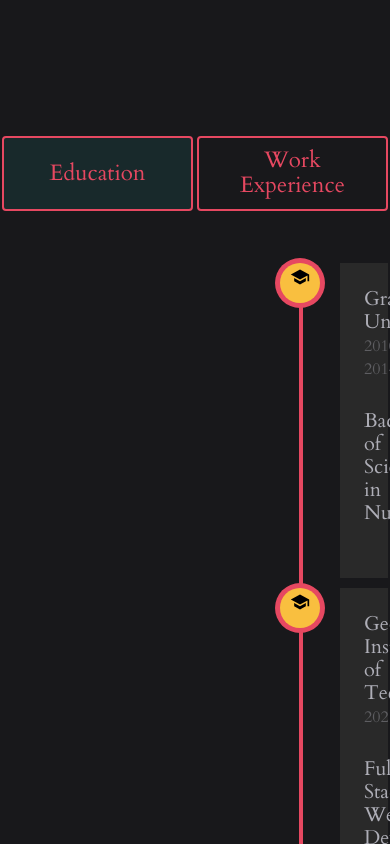
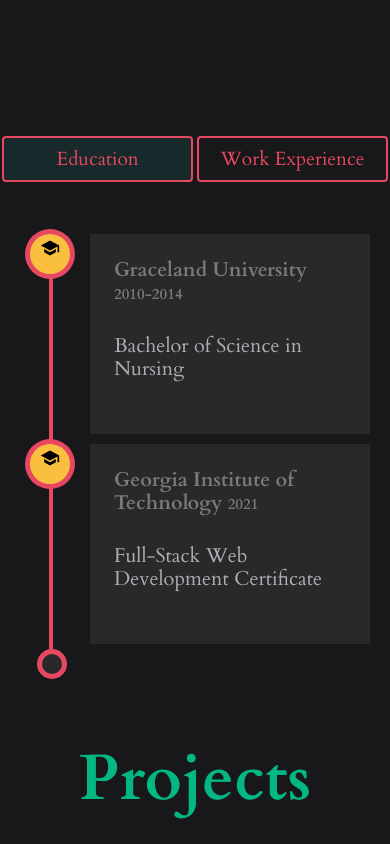
Before and after one commit to natnaelh14/portfolio-website, a React (Create React App) app: page / in a window 390 px wide. Shown: the part 2180-3024 px from the top of the page. Built offline with nearby package versions, Linux system fonts and the light colour scheme.

Commit message:
added media queries for experience component

```diff
--- a/src/components/experience/education.module.css
+++ b/src/components/experience/education.module.css
@@ -1,37 +1,34 @@
-.box{
-    margin-top:50px;
+.box {
+  margin-top: 50px;
   margin-left: 250px;
-    margin-right: 250px;
+  margin-right: 300px;
 }
-.head{
+.head {
   display: inline-block;
-    padding:0px 12px;
+  padding: 0px 12px;
   color: rgb(153, 153, 153);
   margin-bottom: 20px;
-    /* margin-left:30px; */
   letter-spacing: 5px;
   font-size: 11px;
 }
 
-
-.container{
+.container {
   width: 100%;
-    margin-left:30px;
+  margin-left: 30px;
   display: block;
   margin-top: 30px;
-    border-radius:3px;
-    padding:0 42px 0 10px;
-    margin-left:30px;
+  border-radius: 3px;
+  margin-left: 30px;
   background-color: #18181b;
 }
-.row:before{
-    content: " ";
+.row:before {
+  content: ' ';
   display: table;
 }
 .row:after {
   clear: both;
 }
-.row_md_12{
+.row_md_12 {
   display: flex;
   flex-direction: column;
 }
@@ -45,7 +42,7 @@
   position: absolute;
   display: block;
   width: 4px;
-    background:#e64861;
+  background: #e64861;
   top: 20px;
   z-index: -1;
   bottom: 20px;
@@ -58,7 +55,7 @@
 .timeline_icon {
   display: block;
   width: 40px;
-    font-size:20px;
+  font-size: 20px;
   height: 40px;
   background-color: #f9bf3f;
   -webkit-border-radius: 50%;
@@ -73,23 +70,22 @@
   float: left;
 }
 .timeline_icon_2 {
-    background: #DE1DB4;
+  background: #de1db4;
 }
 
-.timeline_icon_4{
+.timeline_icon_4 {
   background: #2fa499;
 }
 
 .timeline_entry_inner {
   position: relative;
-    top:0px;
+  top: 0px;
   margin-left: 11.5px;
-
 }
 .timeline_icon_3 {
   display: block;
   width: 20px;
-    font-size:20px;
+  font-size: 20px;
   height: 20px;
   background: #292929;
   -webkit-border-radius: 50%;
@@ -104,13 +100,6 @@
   float: left;
 }
 
-/* .heading {
-    font-size: 18px;
-    font-weight: 700;
-    text-transform: uppercase;
-    letter-spacing: 5px;
-    line-height: 1.8;
-} */
 .label {
   position: relative;
   background: #292929;
@@ -119,51 +108,50 @@
 }
 .label h2 {
   font-size: 20px;
-    font-weight: 500;
+  font-weight: 1000;
   margin: 0 0 30px 0;
-    color:#aeaeb7;
+  color: #79797e;
 }
 .label h2 span {
-    -webkit-opacity: .4;
-    -moz-opacity: .4;
-    opacity: .4;
   -ms-filter: alpha(opacity=40);
   filter: alpha(opacity=40);
-    font-size: 16px;
+  font-weight: 0;
+  font-size: 15px;
+  color: #79797e;
 }
 
 .label p {
   font-size: 20px;
   margin-bottom: 1.5em;
-    color:#aeaeb7;
+  color: #aeaeb7;
 }
 
-p>a{
+p > a {
   text-decoration: none;
-    color:inherit;
+  color: inherit;
 }
 
-a:hover{
-color:rgb(121, 189, 252);
+a:hover {
+  color: rgb(121, 189, 252);
   text-decoration: none;
 }
 
-@keyframes text{
-    from{transform: translateX(-30px);
-        opacity:0.1;
-    }
-    /* to{opacity: 1;} */
-  }
-
-
-  @media (max-width:992px){
-    .box{
-        text-align: center;
+@keyframes text {
+  from {
+    transform: translateX(-30px);
+    opacity: 0.1;
   }
 }
 
-@media (max-width:440px){
-    .container{
-        padding:0 42px 0 0;
+@media (max-width: 440px) {
+  .container {
+    padding: 0 42px 0 0;
   }
 }
+
+@media screen and (max-width: 900px) {
+  .box {
+    margin-left: 0px;
+    margin-right: 50px;
+  }
+}
--- a/src/components/experience/experience.css
+++ b/src/components/experience/experience.css
@@ -20,3 +20,10 @@
 .experience-button:hover {
     background: rgba(24, 186, 189, 0.1);
   }
+
+  @media screen and (max-width: 1000px) {
+    .experience-button {
+      width: 200px;
+      font-size: 1.2rem;
+    }
+  }
--- a/src/components/experience/experience.jsx
+++ b/src/components/experience/experience.jsx
@@ -2,41 +2,53 @@
 import './experience.css';
 import Education from './education';
 import Work from './work';
+import { Fade } from 'react-reveal';
 
 const Experience = () => {
-
   const [workMessage, setWorkMessage] = useState(false);
   const [educationMessage, setEducationMessage] = useState(true);
   const [workButton, setWorkButton] = useState('#18181b');
-  const [educationButton, setEducationButton] = useState('rgba(24, 186, 189, 0.1)');
+  const [educationButton, setEducationButton] = useState(
+    'rgba(24, 186, 189, 0.1)'
+  );
 
   const _workMessage = () => {
-      setEducationMessage(false)
-      setWorkMessage(true)
-      setWorkButton('rgba(24, 186, 189, 0.1)')
-      setEducationButton('#18181b')
-  }
+    setEducationMessage(false);
+    setWorkMessage(true);
+    setWorkButton('rgba(24, 186, 189, 0.1)');
+    setEducationButton('#18181b');
+  };
   const _educationMessage = () => {
-    setEducationMessage(true)
-    setWorkMessage(false)
-    setWorkButton('#18181b')
-    setEducationButton('rgba(24, 186, 189, 0.1)')
-}
+    setEducationMessage(true);
+    setWorkMessage(false);
+    setWorkButton('#18181b');
+    setEducationButton('rgba(24, 186, 189, 0.1)');
+  };
 
   return (
     <>
       <div className='button-container'>
-        <button  style={{backgroundColor:educationButton}} className='experience-button' onClick={() => _educationMessage()}>
+        <button
+          style={{ backgroundColor: educationButton }}
+          className='experience-button'
+          onClick={() => _educationMessage()}
+        >
           Education
         </button>
-        <button style={{backgroundColor:workButton}} className='experience-button' onClick={() => _workMessage()}>
+        <button
+          style={{ backgroundColor: workButton }}
+          className='experience-button'
+          onClick={() => _workMessage()}
+        >
           Work Experience
         </button>
       </div>
-      <div>{educationMessage && <Education />}</div>
-      <div>{workMessage && <Work />}</div>
+      <Fade bottom duration={1000} distance='40px'>
+        <div>{educationMessage && <Education />}</div>
+        <div>{workMessage && <Work />}</div>
+      </Fade>
     </>
   );
-}
+};
 
 export default Experience;
--- a/src/components/intro/intro.css
+++ b/src/components/intro/intro.css
@@ -160,6 +160,7 @@
 }
 .intro-aboutLink:hover {
   background: rgba(24, 186, 189, 0.1);
+  color: #e64861;
 }
 
 .intro-image {
```
Also changed, not shown: src/components/experience/education.jsx (+0 -12 lines). Lines whose indentation alone changed are shown as unchanged.
